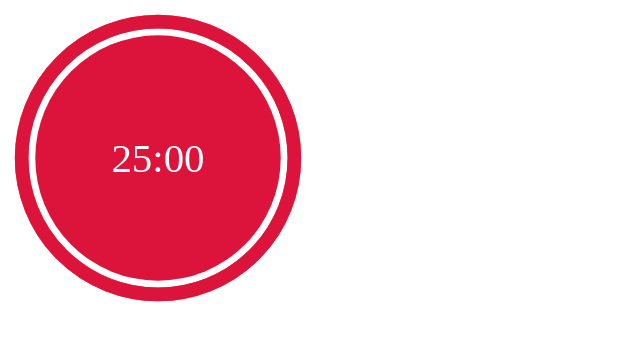
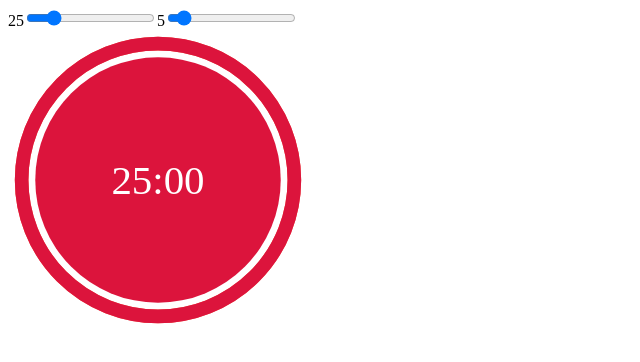
Before and after one commit to anya92/pomodoro, a React (Create React App) app: page / in a window 1280 px wide. Shown: the top 362 px of the page, without its empty margins (0-640 px from the left). Built offline with nearby package versions, Linux system fonts and the light colour scheme.

Commit message:
add Setting components

```diff
--- a/src/components/App.js
+++ b/src/components/App.js
@@ -1,12 +1,39 @@
 import React, { Component } from 'react';
 
+import Settings from './Settings';
 import Clock from './Clock';
 
+
 class App extends Component {
+  constructor(props) {
+    super(props);
+
+    this.state = {
+      workTime: 25, // sec
+      breakTime: 5
+    };
+  }
+
+  changeWorkTime = time => {
+    this.setState({ workTime: Number(time) });
+  }
+
+  changeBreakTime = time => {
+    this.setState({ breakTime: Number(time) });
+  }
+
   render() {
     return (
       <div>
-        <Clock />
+        <Settings
+          workTime={this.state.workTime}
+          changeWorkTime={this.changeWorkTime}
+          breakTime={this.state.breakTime}
+          changeBreakTime={this.changeBreakTime}
+        />
+        <Clock
+          workTime={this.state.workTime}
+        />
       </div>
     );
   }
--- a/src/components/Clock.js
+++ b/src/components/Clock.js
@@ -1,6 +1,6 @@
 import React from 'react';
 
-const Clock = () => {
+const Clock = ({ workTime }) => {
   return (
     <div className="clock">
       <svg width="300" viewBox="0 0 220 220" xmlns="http://www.w3.org/2000/svg">
@@ -11,7 +11,7 @@ const Clock = () => {
           </g>
           <g>
             <circle r="90" fill="crimson" />
-            <text textAnchor="middle" fill="white" fontSize="30px" dy="10px">25:00</text>
+            <text textAnchor="middle" fill="white" fontSize="30px" dy="10px">{workTime}:00</text>
           </g>
         </g>
       </svg>
--- /dev/null
+++ b/src/components/Settings.js
@@ -0,0 +1,14 @@
+import React from 'react';
+
+const Settings = ({ workTime, changeWorkTime, breakTime, changeBreakTime }) => {
+  return (
+    <div>
+      <label htmlFor="workTime">{ workTime }</label>
+      <input id="workTime" type="range" min="5" max="120" value={ workTime } onChange={e => changeWorkTime(e.target.value)} />
+      <label htmlFor="breakTime">{ breakTime }</label>
+      <input id="breakTime" type="range" min="2" max="40" value={ breakTime } onChange={e => changeBreakTime(e.target.value)} />
+    </div>
+  );
+};
+
+export default Settings;
```
